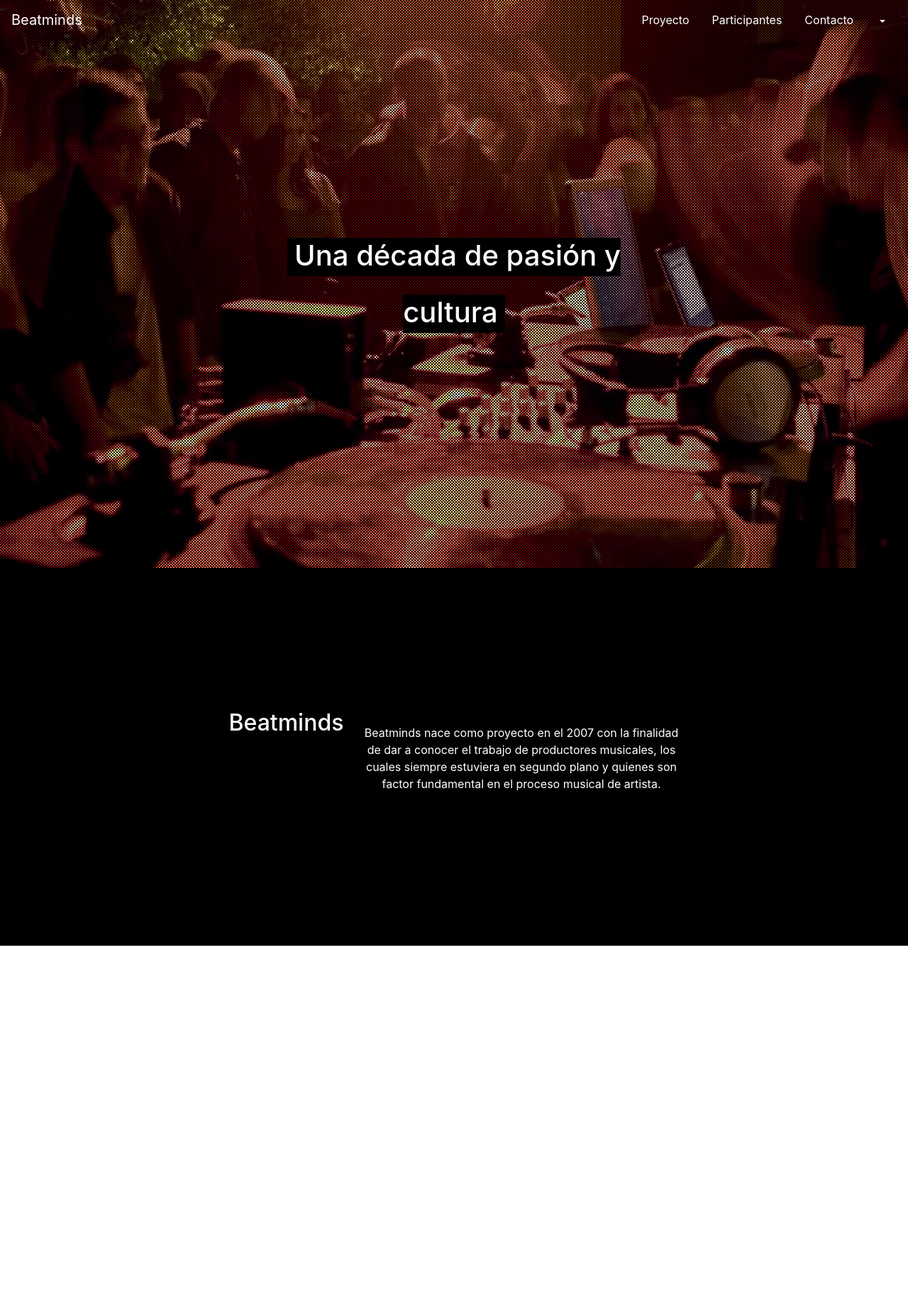
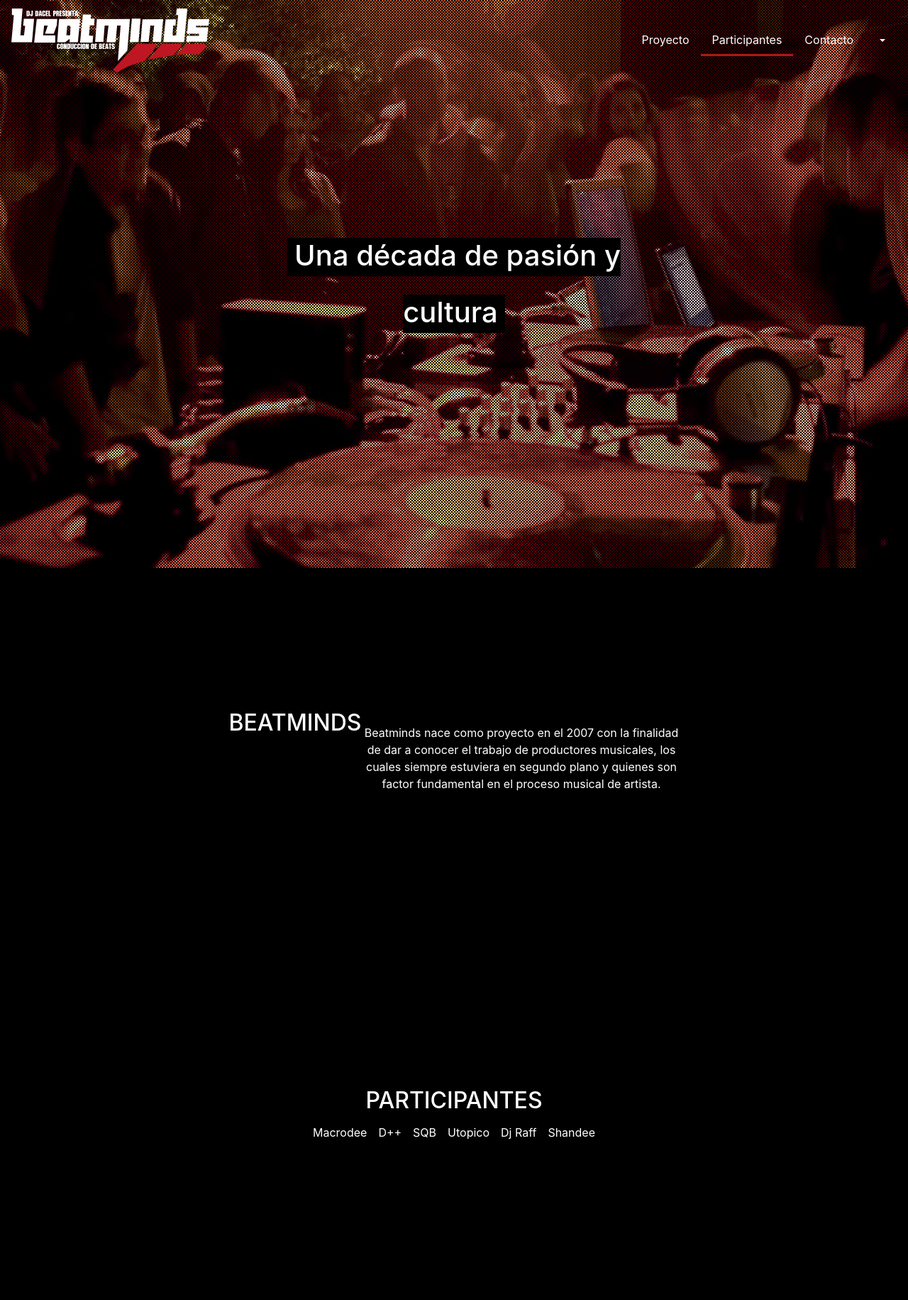
Before and after one commit to ronniefuentealba/Beatminds, a plain HTML site: page index.html in a window 1280 px wide. Shown: the whole page at 71% size. Before the commit the page ends 1332 px from the top, so only its background shows below. Drawn offline with Linux system fonts and the light colour scheme.

Commit message:
seccion participantes agregada - nav incorporado - loo

```diff
--- a/index.html
+++ b/index.html
@@ -16,7 +16,7 @@
     <meta property="og:url" content="http://www.beatminds.cl" />
     <meta property="og:image"content="http://beatminds.cl/src/img/fb.jpg"/>
     <meta itemprop="image" content="http://beatminds.cl/src/img/tw.jpg" />
-    <link rel="shortcut icon" type="image/x-icon" href="http://beatminds.cl/src/img/favicon.png">
+    <link rel="shortcut icon" type="image/x-icon" href="src/img/favicon.png">
 
     <link rel="stylesheet" href="src/css/bootstrap.min.css">
     <link rel="stylesheet" href="src/css/animate.css">
@@ -24,19 +24,19 @@
     <link rel="stylesheet" href="src/css/cover.css">
     <link rel="stylesheet" href="src/css/styles.css">
   </head>
-  <body data-spy="scroll" data-target="#navbarNavDropdown">
-    <nav class="navbar navbar-toggleable-md fixed-top">
+  <body>
+      <nav class="navbar fixed-top navbar-toggleable-md navbar-light">
         <button class="navbar-toggler navbar-toggler-right" type="button" data-toggle="collapse" data-target="#navbarNavDropdown" aria-controls="navbarNavDropdown" aria-expanded="false" aria-label="Toggle navigation">
           <span class="navbar-toggler-icon"></span>
         </button>
-      <a class="navbar-brand" href="#">Beatminds</a>
+        <a class="navbar-brand" href="#"><img src="src/img/logo.svg" alt="Beatminds"></a>
         <div class="collapse navbar-collapse justify-content-end" id="navbarNavDropdown">
-        <ul class="nav" role="tablist">
+          <ul class="nav">
             <li class="nav-item">
               <a class="nav-link" href="#beatminds">Proyecto</a>
             </li>
             <li class="nav-item">
-            <a class="nav-link" href="#">Participantes</a>
+              <a class="nav-link" href="#participantes">Participantes</a>
             </li>
             <li class="nav-item">
               <a class="nav-link" href="#">Contacto</a>
@@ -45,14 +45,15 @@
               <a class="nav-link dropdown-toggle" href="http://example.com" id="navbarDropdownMenuLink" data-toggle="dropdown" aria-haspopup="true" aria-expanded="false">
               </a>
               <div class="dropdown-menu" aria-labelledby="navbarDropdownMenuLink">
-              <a class="dropdown-item" href="#">Twitter</a>
-              <a class="dropdown-item" href="#">Facebook</a>
-              <a class="dropdown-item" href="#">YouTube</a>
+                <a class="dropdown-item" href="https://twitter.com/Beatminds_Chile">Twitter</a>
+                <a class="dropdown-item" href="https://www.facebook.com/Beatminds/">Facebook</a>
+                <a class="dropdown-item" href="https://www.youtube.com/channel/UCXBvcGtcqVX1uFsdKPUDdUw">YouTube</a>
               </div>
             </li>
           </ul>
         </div>
       </nav>
+
     <div class="site-wrapper">
       <div class="site-wrapper-inner">
         <div class="cover-container">
@@ -71,11 +72,36 @@
           <div class="col-2"><h2>Beatminds</h2></div>
           <div class="col-5"><p>Beatminds nace como proyecto en el 2007 con la finalidad de dar a conocer el trabajo de productores musicales, los cuales siempre estuviera en segundo plano y quienes son factor fundamental en el proceso musical de artista.</div>
         </section>
+        <section id="youtube">
+          <div class="container">
+            <div class="row">
+              <div class="col"></div>
+            </div>
+          </div>
+        </section>
+        <section id="participantes">
+          <div class="container">
+            <div class="row">
+              <div class="col">
+                <h2>Participantes</h2>
+                <div class="d-flex flex-wrap justify-content-center">
+                  <div class="p-2"><p>Macrodee</p></div>
+                  <div class="p-2"><p>D++</p></div>
+                  <div class="p-2"><p>SQB</p></div>
+                  <div class="p-2"><p>Utopico</p></div>
+                  <div class="p-2"><p>Dj Raff</p></div>
+                  <div class="p-2"><p>Shandee</p></div>
+                </div>
+              </div>
+            </div>
+          </div>
+        </section>
       </div>
     </section>
 
     <script src="src/js/jquery-3.1.1.slim.min.js"></script>
     <script src="src/js/tether.min.js"></script>
     <script src="src/js/bootstrap.min.js"></script>
+    <script src="src/js/beatminds.js"></script>
   </body>
 </html>
--- a/src/css/styles.css
+++ b/src/css/styles.css
@@ -1,18 +1,37 @@
-/*General styles*/
+/*Estilos Generales*/
+body {
+  background-color: #000;
+  position: relative;
+}
+h2{
+  color:#fff;
+  text-transform: uppercase;
+}
+p{
+  color: #fff;
+}
 .container .row {padding-top: 200px;padding-bottom: 200px;}
-#beatminds {
-  background-color: #000;
+/*Navegación*/
+.navbar.scrolled{
+  background-color: #000 !important;
+  transition: background-color 200ms linear;
 }
-#beatminds .container .row {
-  color:#fff;
+.nav .nav-item .nav-link.active{
+  border-bottom: 3px solid #ad1919;
 }
+/*Seccion FLOD*/
+#flod {
+  background-color: black;
+}
+/*Seccion Proyecto */
 #beatminds .container .row p:first-child{
   margin-top:20px;
 }
+/*Secciones Social Media*/
 #youtube {
   background-color: #cb0101;
+  display: none;
 }
-/*FLOD SECTION*/
-#flod {
-  background-color: black;
+/*Secciones Participantes*/
+#participantes {
 }
--- /dev/null
+++ b/src/js/beatminds.js
@@ -0,0 +1,10 @@
+$('body').scrollspy({ target: '#navbarNavDropdown' });
+$('window').on('activate.bs.scrollspy', function () {
+  console.log("spy")
+});
+$(function () {
+  $(document).scroll(function () {
+    var $nav = $(".navbar");
+    $nav.toggleClass('scrolled', $(this).scrollTop() > $nav.height());
+  });
+});
```
Also changed, not shown: src/img/logo.svg (added). Lines whose indentation alone changed are shown as unchanged.
